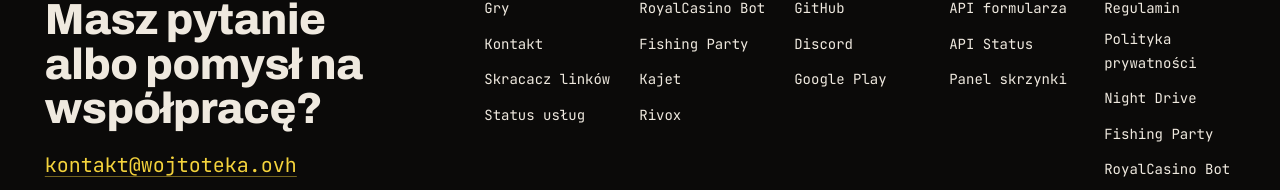
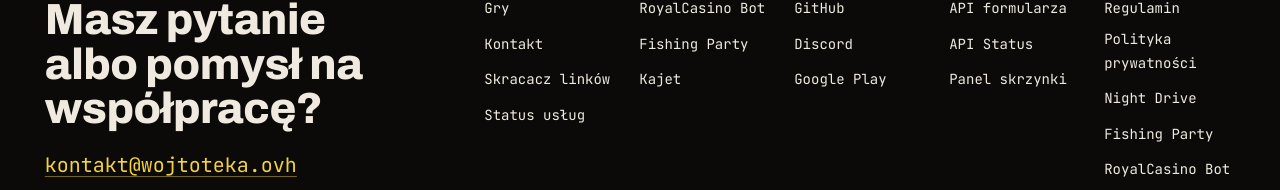
Before and after one commit to wojtoteka/Wojtoteka-page, a Next.js app: page / in a window 1280 px wide. Shown: the part 9876-10066 px from the top of the page. Built offline with nearby package versions, Linux system fonts and the light colour scheme; no server answers; the database is empty; a web font is replaced by a local one.

Commit message:
Usunięto link do Rivox z sekcji projektów w stopce

```diff
--- a/components/v2/V2Footer.tsx
+++ b/components/v2/V2Footer.tsx
@@ -30,8 +30,7 @@
         links: [
             { href: '/RoyalCasinoBot', label: 'RoyalCasino Bot' },
             { href: 'https://github.com/wojtoteka/FishingParty_apk', label: 'Fishing Party', external: true, newTab: true },
-            { href: 'https://kajet.wojtoteka.ovh', label: 'Kajet', external: true },
-            { href: 'https://rivox.wojtoteka.ovh/', label: 'Rivox', external: true }
+            { href: 'https://kajet.wojtoteka.ovh', label: 'Kajet', external: true }
         ]
     },
     {
```
